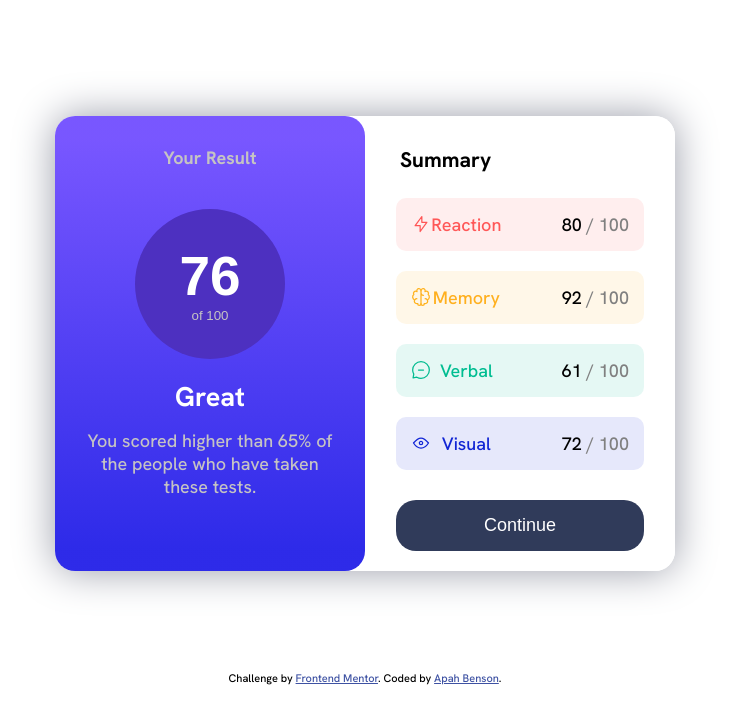
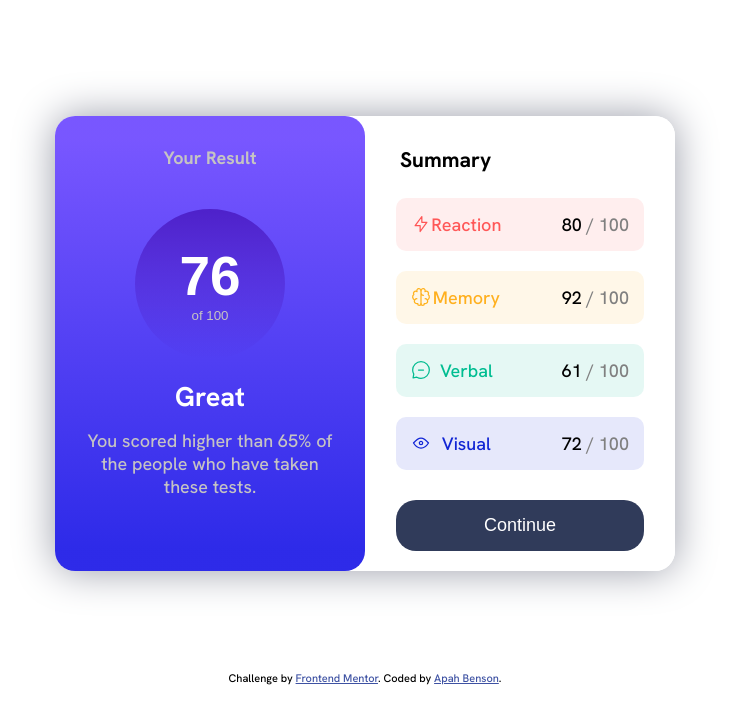
Before and after one commit to apah-dev/results-summary-component-main, a plain HTML site: page index.html in a window 1280 px wide. Shown: the whole page, without its empty margins (275-1004 px from the left). Drawn offline with Linux system fonts and the light colour scheme.

Commit message:
used hsla and hsl to achieve the desire gradient

```diff
--- a/index.html
+++ b/index.html
@@ -22,6 +22,7 @@
 
     <!-- Feel free to remove these styles or customise in your own stylesheet 👍 -->
     <style>
+      @import url("https://fonts.googleapis.com/css2?family=Hanken+Grotesk:wght@500;700;800&display=swap");
       * {
         box-sizing: border-box;
         padding: 0;
@@ -75,7 +76,12 @@
         display: flex;
         justify-content: center;
         align-items: center;
-        background-color: hsl(252, 60%, 47%);
+        background-color: hsla(241, 72%, 46%, 0);
+        background-image: linear-gradient(
+          0deg,
+          hsla(241, 72%, 46%, 0),
+          hsla(256, 72%, 46%, 1)
+        );
         border-style: none;
         width: 150px;
         height: 150px;
```
